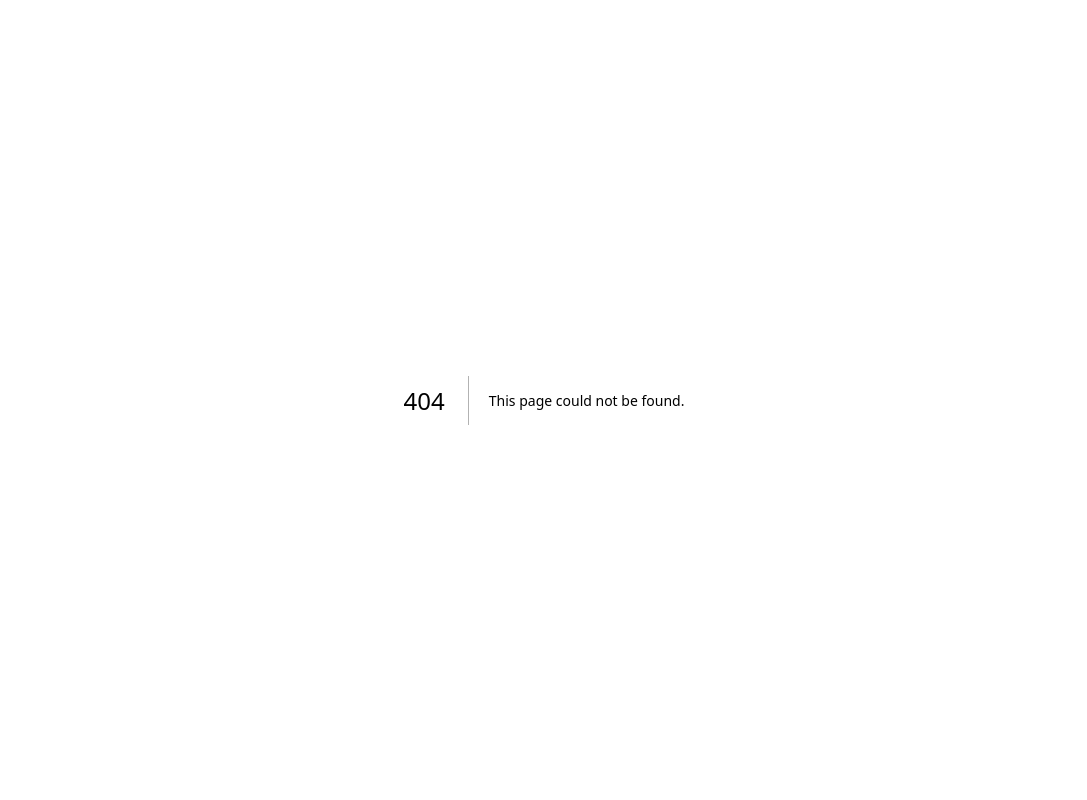
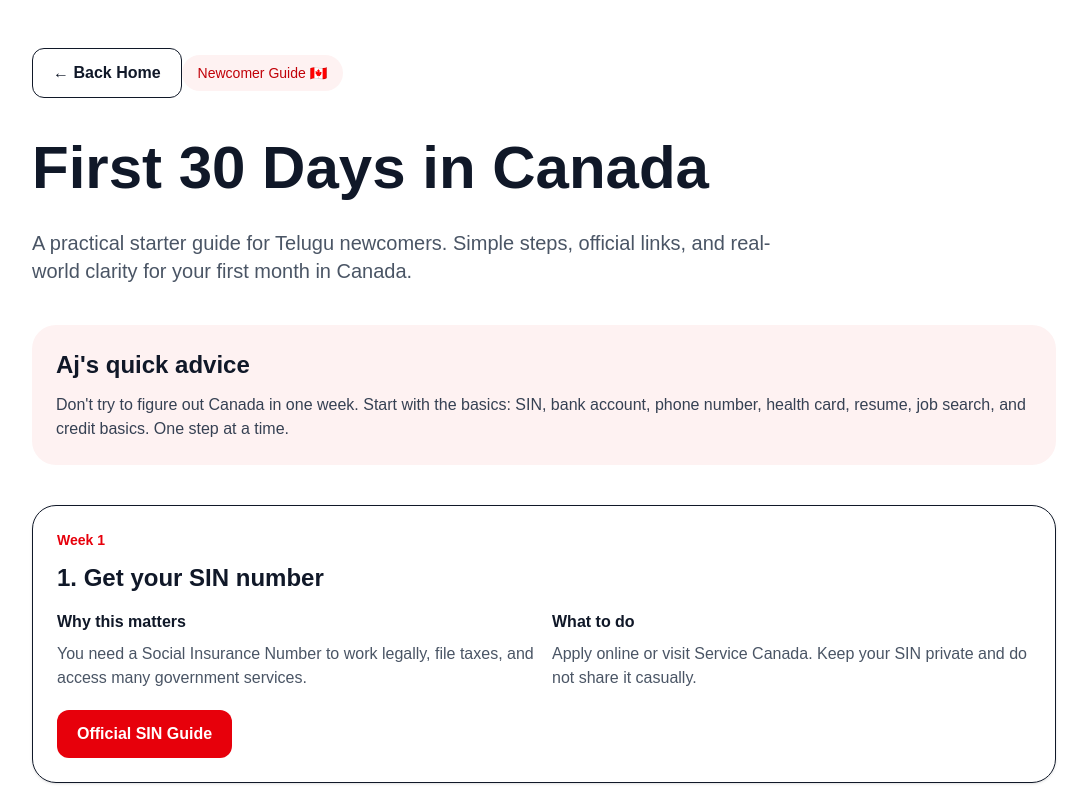
Before and after one commit to PranithhKotamraju/careofcanada, a Next.js app: page /first-30-days in a window 1280 px wide. Before the commit this address had no page. Shown: the top 800 px of the page, without its empty margins (96-1183 px from the left). Built offline with nearby package versions, Linux system fonts and the light colour scheme.

Commit message:
fixed first 30 pages

```diff
--- /dev/null
+++ b/app/first-30-days/page.tsx
@@ -0,0 +1,165 @@
+export {};
+
+const steps = [
+    {
+      week: "Week 1",
+      title: "Get your SIN number",
+      why: "You need a Social Insurance Number to work legally, file taxes, and access many government services.",
+      action: "Apply online or visit Service Canada. Keep your SIN private and do not share it casually.",
+      linkText: "Official SIN Guide",
+      link: "https://www.canada.ca/en/employment-social-development/services/sin.html",
+    },
+    {
+      week: "Week 1",
+      title: "Open a bank account",
+      why: "You need a Canadian bank account for salary deposits, rent payments, bills, and building financial history.",
+      action: "Ask banks for newcomer offers, no-fee accounts, and starter credit cards.",
+      linkText: "RBC Newcomer Banking",
+      link: "https://www.rbcroyalbank.com/new-to-canada/",
+    },
+    {
+      week: "Week 1",
+      title: "Get a Canadian phone number",
+      why: "Most employers, banks, landlords, and government services will need a Canadian phone number.",
+      action: "Start with a simple monthly plan. Avoid expensive long contracts in your first month.",
+      linkText: "Compare Canadian phone plans",
+      link: "https://crtc.gc.ca/eng/phone/mobile/code.htm",
+    },
+    {
+      week: "Week 2",
+      title: "Apply for your health card",
+      why: "Health coverage depends on your province. Apply as soon as you become eligible.",
+      action: "Check your province website and prepare identity, residency, and immigration documents.",
+      linkText: "Ontario Health Card Guide",
+      link: "https://www.ontario.ca/page/apply-ohip-and-get-health-card",
+    },
+    {
+      week: "Week 2",
+      title: "Understand CRA and taxes",
+      why: "CRA handles taxes, benefits, GST/HST credit, Canada Child Benefit, and refunds.",
+      action: "Learn how taxes work for newcomers and keep your documents safe.",
+      linkText: "CRA Newcomer Tax Guide",
+      link: "https://www.canada.ca/en/revenue-agency/services/tax/international-non-residents/individuals-leaving-entering-canada-non-residents/newcomers-canada-immigrants.html",
+    },
+    {
+      week: "Week 3",
+      title: "Create your Canadian-style resume",
+      why: "Canadian resumes are usually simple, clear, and role-focused. No photo, date of birth, or marital status.",
+      action: "Create a 1–2 page resume focused on skills, achievements, tools, and work experience.",
+      linkText: "Job Bank Resume Tips",
+      link: "https://www.jobbank.gc.ca/findajob/resources/write-good-resume",
+    },
+    {
+      week: "Week 3",
+      title: "Start job search accounts",
+      why: "Most hiring happens through LinkedIn, Indeed, Job Bank, company websites, and referrals.",
+      action: "Create profiles, upload your resume, set alerts, and apply consistently.",
+      linkText: "Government Job Bank",
+      link: "https://www.jobbank.gc.ca/",
+    },
+    {
+      week: "Week 4",
+      title: "Connect with settlement services",
+      why: "Free settlement services can help with jobs, housing, language training, forms, and local guidance.",
+      action: "Find newcomer services near your city and book an appointment.",
+      linkText: "Find Newcomer Services",
+      link: "https://www.canada.ca/en/immigration-refugees-citizenship/campaigns/newcomers.html",
+    },
+    {
+      week: "Week 4",
+      title: "Start building credit carefully",
+      why: "Credit history helps with renting, car financing, future loans, and mortgages.",
+      action: "Use a credit card for small purchases and pay the full balance on time every month.",
+      linkText: "FCAC Credit Basics",
+      link: "https://www.canada.ca/en/financial-consumer-agency/services/credit-reports-score.html",
+    },
+  ];
+
+  export default function First30Days() {
+    return (
+      <main className="min-h-screen bg-white px-6 py-12 text-gray-900">
+        <section className="mx-auto max-w-5xl">
+          <a
+            href="/"
+            className="mb-8 inline-block rounded-xl border px-5 py-3 font-semibold"
+          >
+            ← Back Home
+          </a>
+
+          <p className="mb-4 inline-block rounded-full bg-red-50 px-4 py-2 text-sm font-medium text-red-700">
+            Newcomer Guide 🇨🇦
+          </p>
+
+          <h1 className="text-4xl font-bold leading-tight md:text-6xl">
+            First 30 Days in Canada
+          </h1>
+
+          <p className="mt-6 max-w-3xl text-xl text-gray-600">
+            A practical starter guide for Telugu newcomers. Simple steps, official
+            links, and real-world clarity for your first month in Canada.
+          </p>
+
+          <div className="mt-10 rounded-3xl bg-red-50 p-6">
+            <h2 className="text-2xl font-bold">Aj's quick advice</h2>
+            <p className="mt-3 text-gray-700">
+              Don't try to figure out Canada in one week. Start with the basics:
+              SIN, bank account, phone number, health card, resume, job search,
+              and credit basics. One step at a time.
+            </p>
+          </div>
+
+          <div className="mt-10 grid gap-6">
+            {steps.map((step, index) => (
+              <div key={index} className="rounded-3xl border p-6 shadow-sm">
+                <p className="mb-3 text-sm font-semibold text-red-600">
+                  {step.week}
+                </p>
+
+                <h2 className="text-2xl font-bold">
+                  {index + 1}. {step.title}
+                </h2>
+
+                <div className="mt-4 grid gap-4 md:grid-cols-2">
+                  <div>
+                    <h3 className="font-semibold">Why this matters</h3>
+                    <p className="mt-2 text-gray-600">{step.why}</p>
+                  </div>
+
+                  <div>
+                    <h3 className="font-semibold">What to do</h3>
+                    <p className="mt-2 text-gray-600">{step.action}</p>
+                  </div>
+                </div>
+
+                <a
+                  href={step.link}
+                  target="_blank"
+                  rel="noopener noreferrer"
+                  className="mt-5 inline-block rounded-xl bg-red-600 px-5 py-3 font-semibold text-white"
+                >
+                  {step.linkText}
+                </a>
+              </div>
+            ))}
+          </div>
+
+          <div className="mt-12 rounded-3xl border bg-gray-50 p-8 text-center">
+            <h2 className="text-3xl font-bold">
+              Join the CareOfCanada Community 🇨🇦
+            </h2>
+
+            <p className="mt-4 text-gray-600">
+              Jobs. Money. Settlement.
+            </p>
+
+            <div className="ml-embedded mt-6" data-form="QVxZ18"></div>
+          </div>
+
+          <p className="mt-8 text-center text-sm text-gray-500">
+            This guide is for general information only. Always check official
+            government websites for the latest rules and requirements.
+          </p>
+        </section>
+      </main>
+    );
+  }
--- a/app/page.tsx
+++ b/app/page.tsx
@@ -173,7 +173,7 @@ export default function Home() {
           Tools for your first steps in Canada
         </h2>
         <a
-  href="/first-30-days"
+  href="/first-30-days/"
   className="mt-4 inline-block rounded-xl bg-red-600 px-5 py-3 font-semibold text-white"
 >
   Open Checklist
```
Also changed, not shown: app/irst-30-days/page.tsx (deleted).
